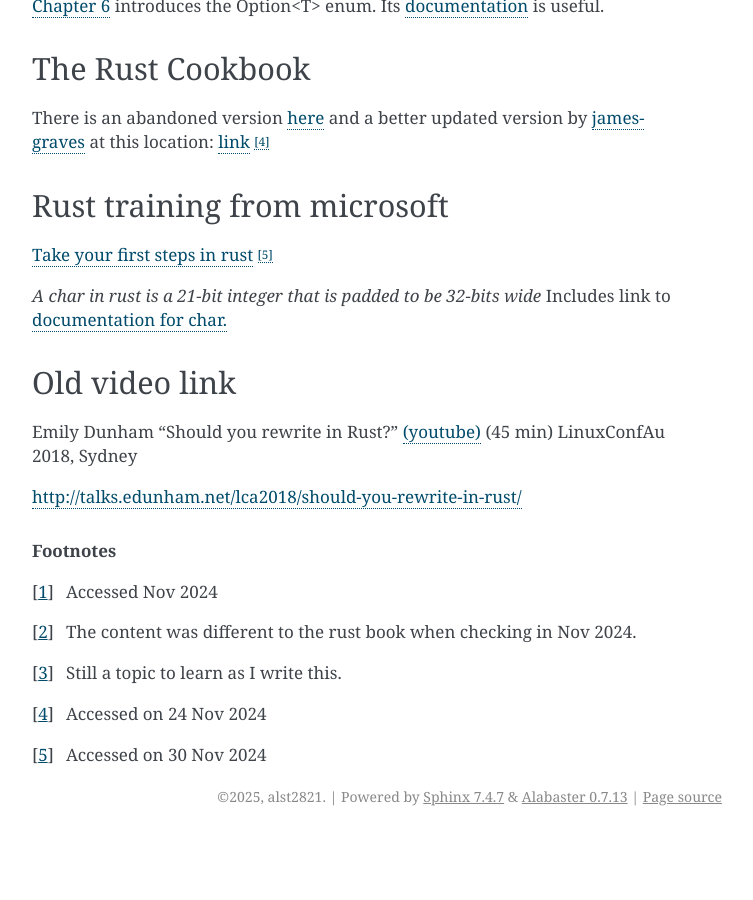
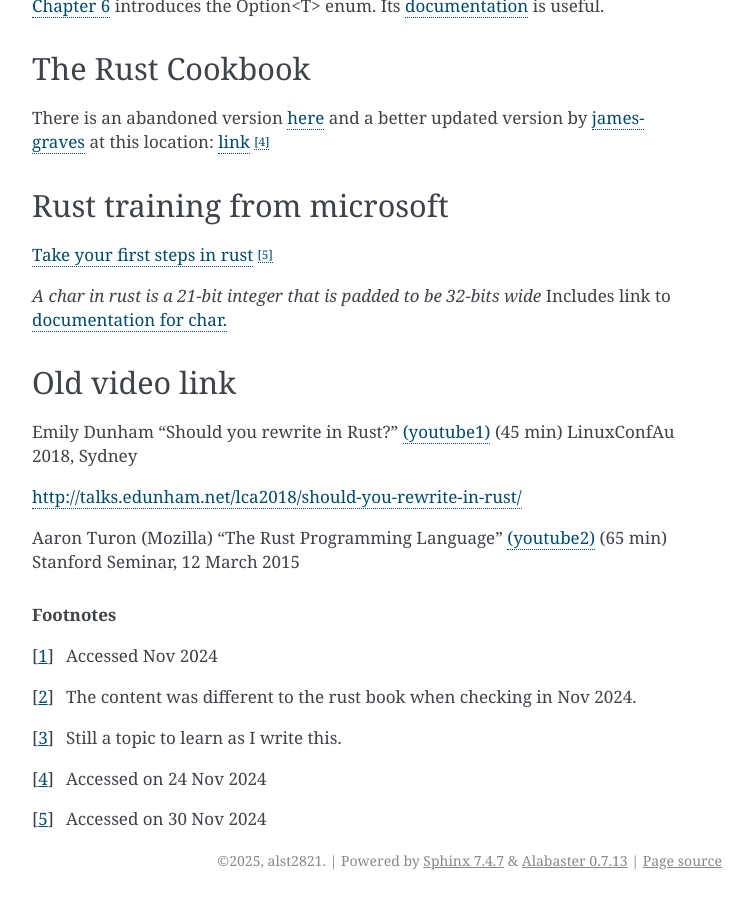
Before and after one commit to alst2821/puffer-fish, a Sphinx documentation site: the page built from doc/rust.rst, in a window 1280 px wide and 900 px high, scrolled down 2469 px. Shown: the whole window, without its empty margins (388-1141 px from the left). Built offline with Sphinx 7.4.7, drawn with Linux system fonts in a browser that asks for light colours; before the commit the page ends 3305 px from its top, so only the background shows below that.

Commit message:
add link to 2015 talk about rust

```diff
--- a/doc/rust.rst
+++ b/doc/rust.rst
@@ -141,11 +141,15 @@
 Old video link
 --------------
 
-Emily Dunham "Should you rewrite in Rust?" `(youtube)
+Emily Dunham "Should you rewrite in Rust?" `(youtube1)
 <https://www.youtube.com/watch?v=6jqy-Dizd0I>`_ (45 min) LinuxConfAu
 2018, Sydney
 
 http://talks.edunham.net/lca2018/should-you-rewrite-in-rust/
+
+Aaron Turon (Mozilla) "The Rust Programming Language"
+`(youtube2) <https://www.youtube.com/watch?v=O5vzLKg7y-k>`_ (65 min)
+Stanford Seminar, 12 March 2015
 
 .. rubric:: Footnotes
 
```
